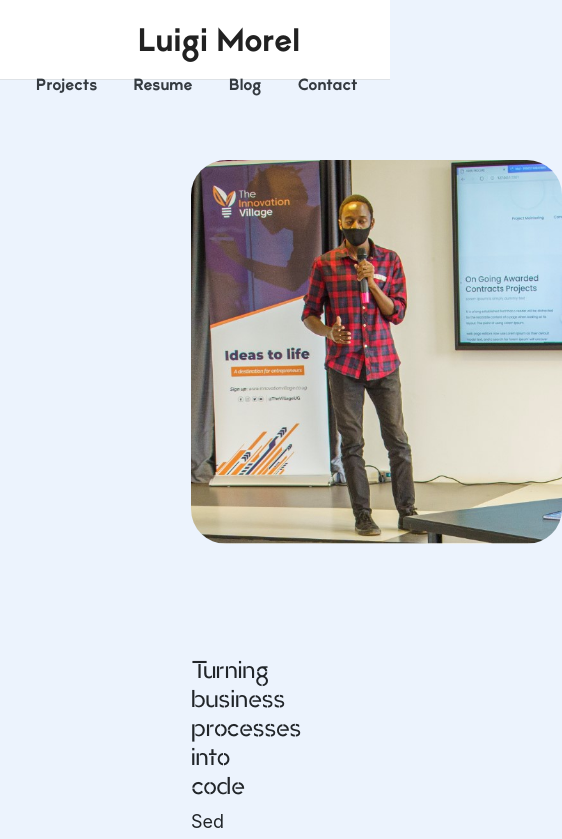
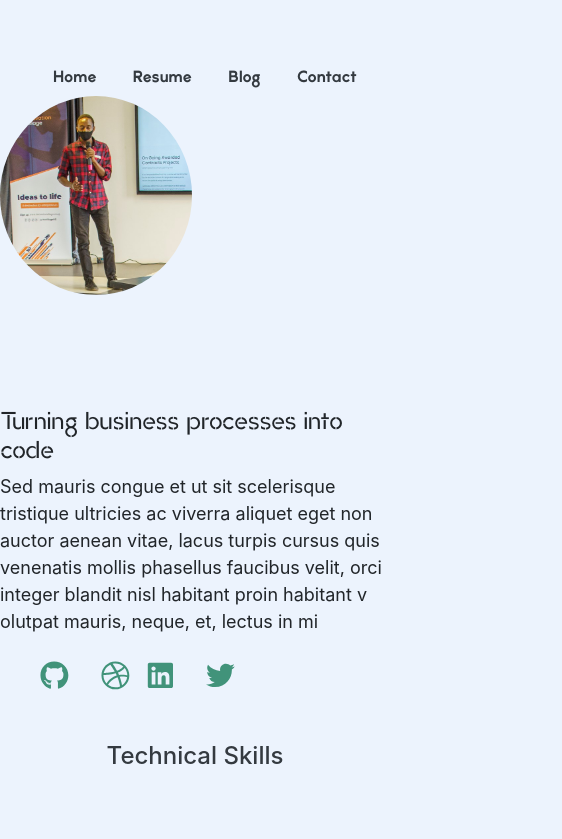
Before and after one commit to morelmiles/portfolio, a React (Create React App) app: page / in a window 390 px wide. Shown: the top 839 px of the page, 562 px wide, since content can reach past the window. Built offline with nearby package versions, Linux system fonts and the light colour scheme.

Commit message:
Fix the hero image styles

```diff
--- a/public/index.html
+++ b/public/index.html
@@ -7,7 +7,7 @@
     <meta name="theme-color" content="#000000" />
     <meta
       name="description"
-      content="Web site created using create-react-app"
+      content="Luigi Morel is a developer with interest in product development and design"
     />
     <link rel="apple-touch-icon" href="%PUBLIC_URL%/logo192.png" />
     <!--
@@ -24,7 +24,7 @@
       work correctly both with client-side routing and a non-root public URL.
       Learn how to configure a non-root public URL by running `npm run build`.
     -->
-    <title>React App</title>
+    <title>Luigi Morel | Portfolio 🤍</title>
   </head>
   <body>
     <noscript>You need to enable JavaScript to run this app.</noscript>
--- a/src/components/contactForm/Contact.js
+++ b/src/components/contactForm/Contact.js
@@ -14,7 +14,11 @@ const ContactForm = () => {
                 Get in touch.
             </p>
             <div className="container">
+                <div className="row">
+<div className=""></div>
+                </div>
                 <form>
+
                     <div className="row">
                         <div className="col-md-6 mb-5">
                             <input
@@ -68,7 +72,7 @@ const ContactForm = () => {
                             ></textarea>
                         </div>
                     </div>
-                    <button role="submit" className="btnSubmit mt-3 btn">
+                    <button role="submit" className="btnSubmit mt-3 mb-3 btn">
                         Send Message
                     </button>
                 </form>
--- a/src/components/hero/Hero.js
+++ b/src/components/hero/Hero.js
@@ -4,11 +4,13 @@ import { FaGithub, FaDribbble, FaLinkedin, FaTwitter } from "react-icons/fa";
 
 const Hero = () => {
   return (
-    <div className="row hero__container">
-      <div className="col-md-6 ">
+      <div className="row">
+          <div className="col-md-6   hero__container ">
               <img
                   className="img-responsive hero__img"
                   src={heroImg}
+                  loading="lazy"
+                  srcSet
                   alt="Image of Luigi Morel speaking at a conference "
               />
           </div>
@@ -17,10 +19,11 @@ const Hero = () => {
                   Turning business processes into code
               </h5>
               <p className="hero__para">
-          Sed mauris congue et ut sit scelerisque tristique ultricies ac viverra
-          aliquet eget non auctor aenean vitae, lacus turpis cursus quis
-          venenatis mollis phasellus faucibus velit, orci integer blandit nisl
-          habitant proin habitant v olutpat mauris, neque, et, lectus in mi
+                  Sed mauris congue et ut sit scelerisque tristique ultricies ac
+                  viverra aliquet eget non auctor aenean vitae, lacus turpis
+                  cursus quis venenatis mollis phasellus faucibus velit, orci
+                  integer blandit nisl habitant proin habitant v olutpat mauris,
+                  neque, et, lectus in mi
               </p>
               <div className="mx-4">
                   <i className="hero__icons mx-3">
--- a/src/components/navbar/Navbar.js
+++ b/src/components/navbar/Navbar.js
@@ -3,19 +3,24 @@ import { Link } from 'react-router-dom';
 
 const Navbar = () => {
     return (
-        <div className="d-flex flex-column flex-md-row align-items-center nav__bar p-3 px-md-4 mb-3 bg-white border-bottom box-shadow">
+        <div className="d-flex flex-column flex-md-row align-items-center nav__bar p-3 px-md-4 mb-3 ">
             <Link
                 to="/"
                 className="my-0 mr-md-auto font-weight-normal name__logo"
             >
                 Luigi Morel
             </Link>
-            <nav class="my-2 my-md-0 mr-md-3">
+            <button
+                class="navbar-toggler"
+                type="button"
+                data-toggle="collapse"
+                data-target="#navBarResponsive"
+            >
+                <span class="navbar-toggler-icon"></span>
+            </button>
+            <nav class="my-2 my-md-0 mr-md-3" id="navBarResponsive">
                 <Link to="/" className="p-2 text-dark nav__link">
                     Home
-                </Link>
-                <Link to="/projects" className="p-2 text-dark nav__link">
-                    Projects
                 </Link>
                 <Link to="/porfolio" className="p-2 text-dark nav__link">
                     Resume
--- a/src/index.css
+++ b/src/index.css
@@ -2,8 +2,8 @@
 
 :root {
     --primaryDark: #212121;
-  --bgColor: #ECF3FD;
-  --iconColor: #41937A;
+    --bgColor: #ecf3fd;
+    --iconColor: #41937a;
 }
 
 body {
@@ -12,28 +12,27 @@ body {
     padding: 0;
     box-sizing: border-box;
     background-color: var(--bgColor);
-
 }
 @font-face {
-  font-family: "AtamiBold";
+    font-family: 'AtamiBold';
     src: url('./assets/fonts/Atami-Bold.woff');
 }
 
 @font-face {
-  font-family: "Atami-Regular";
+    font-family: 'Atami-Regular';
     src: url('./assets/fonts/Atami-Regular.woff');
 }
 
 @font-face {
-  font-family: "AtamiStencil";
+    font-family: 'AtamiStencil';
     src: url('./assets/fonts/Atami-Stencil.woff');
 }
 
-a{
+a {
     text-decoration: none;
 }
 
-a:hover{
+a:hover {
     text-decoration: none;
 }
 
@@ -45,53 +44,80 @@ a:hover{
     color: var(--primaryDark);
 }
 
-.nav__link{
+.nav__link {
     font-family: 'AtamiBold';
     margin-left: 20px;
 }
 
-.nav__bar{
+.nav__bar {
     height: 5rem;
 }
 
-nav{
-  margin-right:6rem ;
+nav {
+    margin-right: 6rem;
 }
 
-.hero__container{
+.hero__container {
     margin: 5rem 11rem;
     height: 100%;
-
 }
 
-.hero__heading{
-  font-family:'AtamiStencil' ;
+.hero__heading {
+    font-family: 'AtamiStencil';
     font-size: 24px;
 }
 
-.hero__text{
+.hero__text {
     margin-top: 7rem;
 }
 
-
-.hero__img{
+.hero__img {
     height: 384.43px;
-  width: 371px;
-  border-radius: 35px;
+    border-radius: 50%;
 }
 
-.hero__para{
+.hero__para {
     font-size: 18px;
     font-weight: 400;
 }
 
-.hero__icons{
+.hero__icons {
     font-size: 1.8rem;
     color: var(--iconColor);
 }
 
+@media screen and (max-width: 768px) {
+    .name__logo {
+        margin-left: 0.5rem;
+        font-size: 1rem;
+        display: none;
+    }
+
+    nav {
+        align-items: center;
+        margin: 0 auto;
+        justify-content: center;
+        background-color: var(--bgColor);
+    }
+
+    .nav__bar {
+        background-color: var(--bgColor);
+        display: none;
+    }
+    .hero__container {
+        margin: 0 auto;
+    }
+
+    .hero__img {display: block;
+      align-items: center;
+      justify-content: center;
+      height: auto;
+        width: 192.43px;
+    }
+}
+
 /*  SKILLS */
-h4 .heading{
+h4 .heading {
     font-family: 'AtamiBold';
     font-size: 1.5rem;
     margin-top: 1.5rem;
@@ -102,25 +128,24 @@ margin-top: 1.5rem;
     margin: auto 0;
 }
 
-.icon{
+.icon {
     font-size: 5rem;
     margin-right: 5rem;
     color: var(--iconColor);
 }
 
 /* CONTACT ME */
-.contact__para{
+.contact__para {
     font-weight: 400;
 
     font-size: 18px;
-
 }
 
-.input__box{
-height:60px ;
+.input__box {
+    height: 60px;
 }
 
-.btnSubmit{
+.btnSubmit {
     display: block;
     align-items: center;
     width: 10rem;
@@ -132,16 +157,16 @@ height:60px ;
     font-family: 'AtamiBold';
 }
 
-.btnSubmit:hover{
+.btnSubmit:hover {
     color: white;
 }
 
 /* FOOTER */
 
-.footer__container{
+.footer__container {
     margin-top: 6rem;
     margin-bottom: 3rem;
 }
-.footer{
+.footer {
     font-family: 'AtamiBold';
 }
```
Lines whose indentation alone changed are shown as unchanged.
